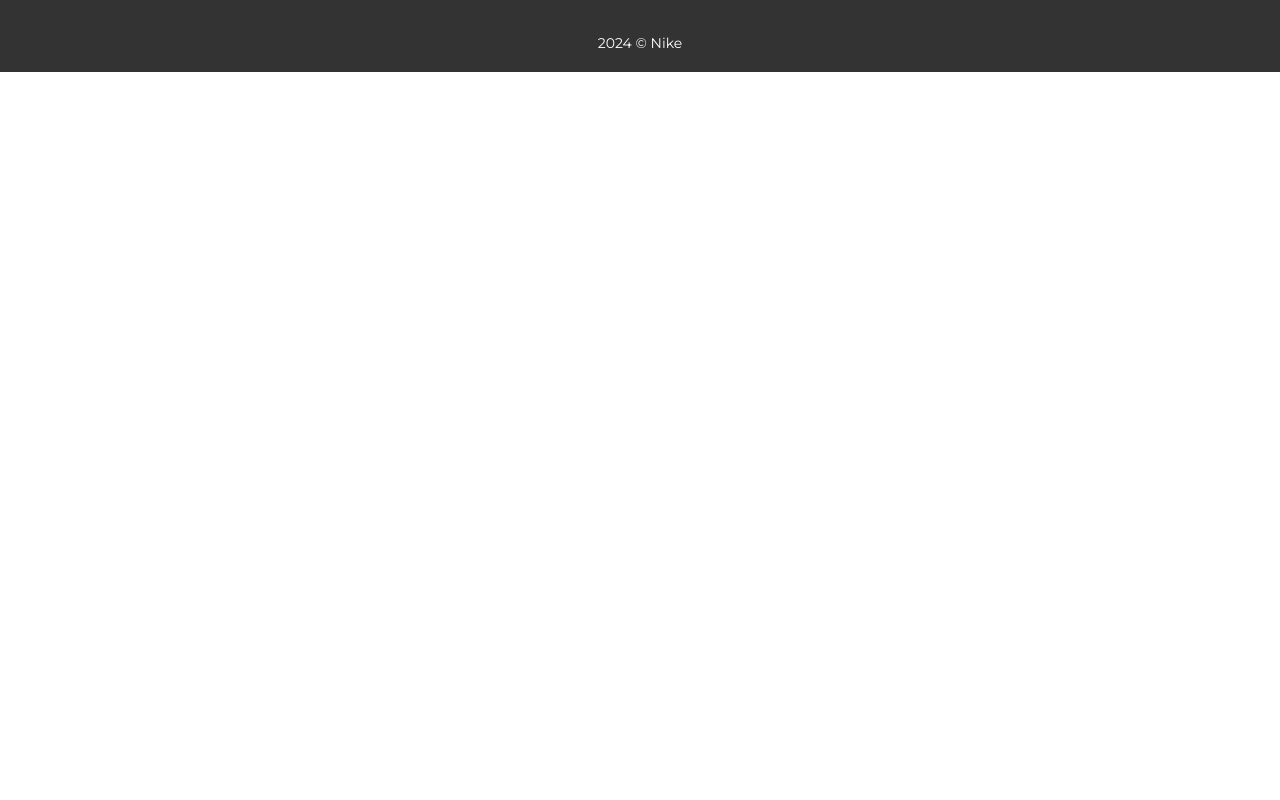
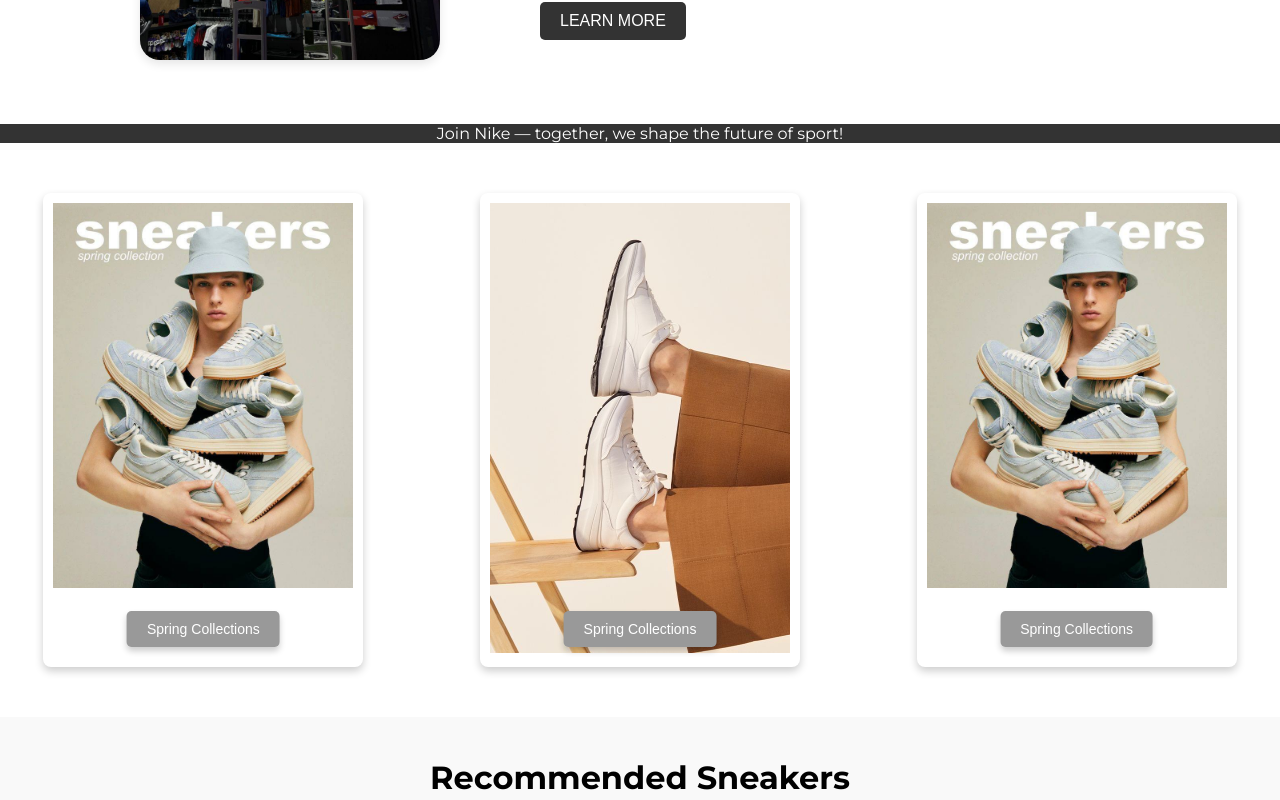
Before and after one commit to yeskerwes/Final-Project-FrontEND, a React (Create React App) app: page / in a window 1280 px wide. Shown: the part 1140-1940 px from the top of the page. Before the commit the page ends 1212 px from the top, so only its background shows below. Built offline with nearby package versions, Linux system fonts and the light colour scheme.

Commit message:
исправление конфликта

```diff
--- a/src/App.jsx
+++ b/src/App.jsx
@@ -1,5 +1,5 @@
 import React from 'react';
-import { BrowserRouter as Router, Routes, Route } from 'react-router-dom'; // Импортируем необходимые компоненты
+import { BrowserRouter as Router, Routes, Route } from 'react-router-dom'; // Importing necessary components
 import './styles/App.css';
 import Header from './components/header';
 import Footer from './components/footer';
@@ -22,15 +22,19 @@ function App() {
         <Header />
 
         <Routes>
-          <Route path="/" element={<Content />} />
+          <Route path="/" element={
+            <>
+              <Content />
+              <AboutUs />
+              <SeasonCollections />
+              <RecommendedShoes />
+            </>
+          } />
           <Route path="/sales" element={<SalesPage />} />
           <Route path="/shop" element={<ShopPage />} />
           <Route path="/kids" element={<KidsPage />} />
           <Route path="/men" element={<MenPage />} />
           <Route path="/women" element={<WomenPage />} />
-          <Route path="/about-us" element={<AboutUs />} />
-          <Route path="/season-collections" element={<SeasonCollections />} />
-          <Route path="/recommended-shoes" element={<RecommendedShoes />} />
         </Routes>
 
         <Footer />
```
